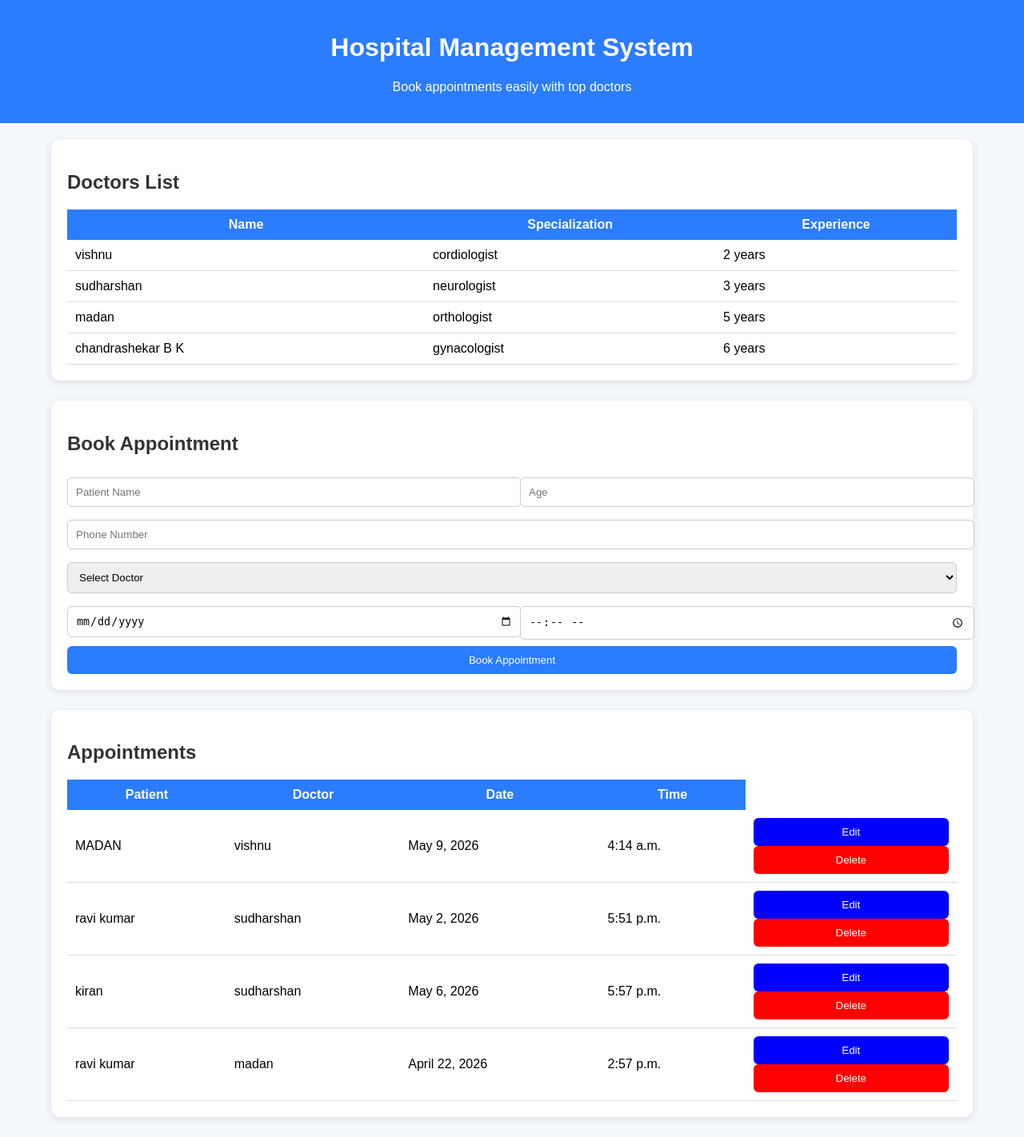
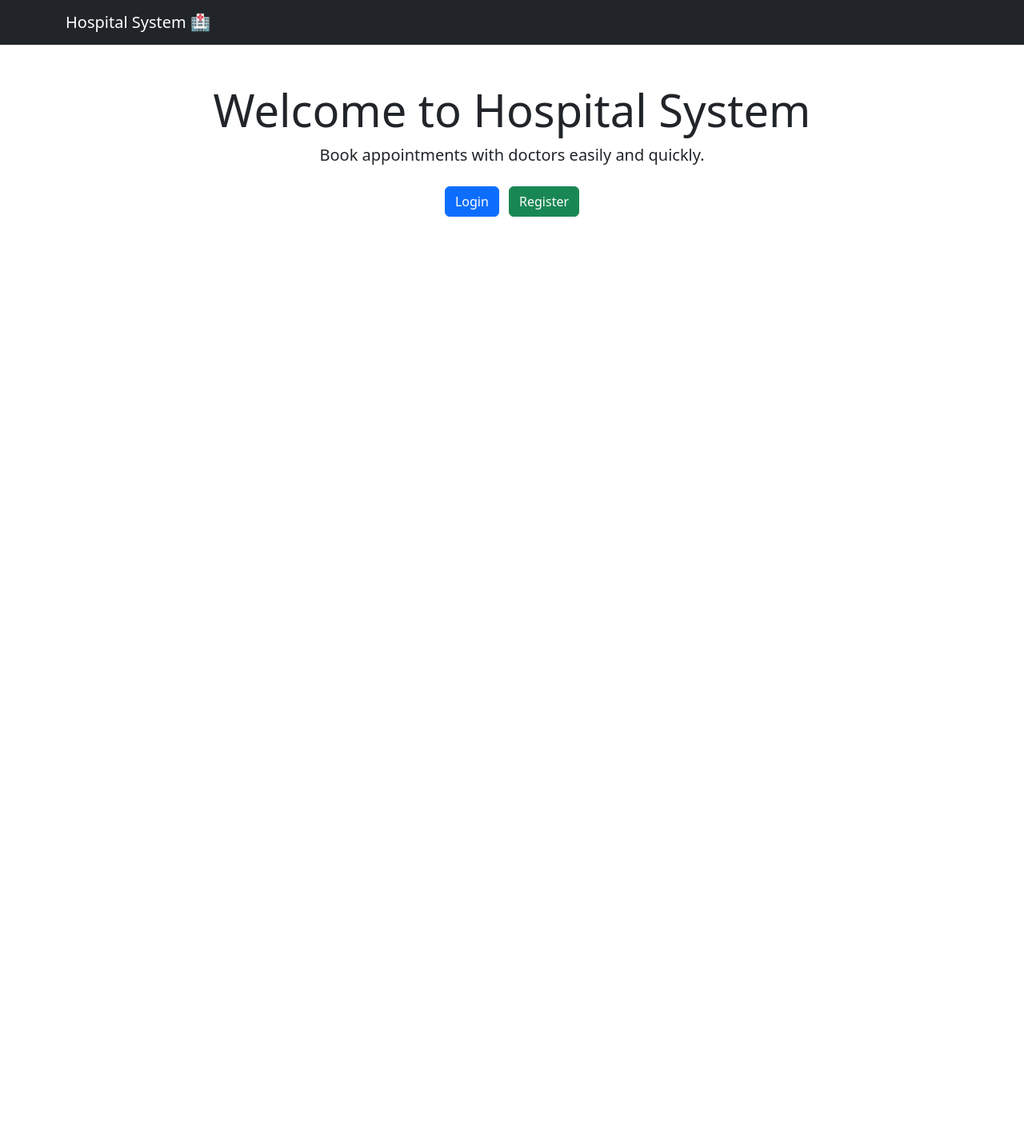
Before and after one commit to vishnu-R2005/Doctor-appointment-system__using_DJANGO, a Django app: page / in a window 1280 px wide. Shown: the whole page at 80% size. After the commit the page ends 271 px from the top, so only its background shows below. Run offline with Django 5.2, Linux system fonts and the light colour scheme; data comes from the database, SQL or seed files in the repository; both versions use the stored data as it was after the commit.

Commit message:
Created an autentication system to acces the protected pages

```diff
--- a/core/templates/home.html
+++ b/core/templates/home.html
@@ -1,3 +1,4 @@
+{% load static %}
 <!DOCTYPE html>
 <html>
 <head>
@@ -11,11 +12,19 @@
             padding: 0;
         }
 
-        header {
+        /* NAVBAR */
+        nav {
             background-color: #2b7cff;
             color: white;
-            padding: 20px;
-            text-align: center;
+            padding: 15px;
+        }
+
+        .nav-container {
+            width: 90%;
+            margin: auto;
+            display: flex;
+            justify-content: space-between;
+            align-items: center;
         }
 
         .container {
@@ -71,7 +80,6 @@
             border: none;
             border-radius: 6px;
             cursor: pointer;
-            width: 100%;
         }
 
         button:hover {
@@ -91,10 +99,34 @@
 
 <body>
 
-<header>
-    <h1>Hospital Management System</h1>
-    <p>Book appointments easily with top doctors</p>
-</header>
+<!-- ✅ NAVBAR -->
+<nav>
+    <div class="nav-container">
+
+        <h2 style="margin:0;">🏥 Hospital System</h2>
+
+        <div>
+            {% if user.is_authenticated %}
+                <span style="margin-right:15px;">
+                    Welcome, {{ user.username }}
+                </span>
+
+                <a href="{% url 'logout' %}">
+                    <button style="background:red;">Logout</button>
+                </a>
+            {% else %}
+                <a href="{% url 'login' %}">
+                    <button style="margin-right:10px;">Login</button>
+                </a>
+
+                <a href="{% url 'register' %}">
+                    <button style="background:green;">Register</button>
+                </a>
+            {% endif %}
+        </div>
+
+    </div>
+</nav>
 
 <div class="container">
 
@@ -129,7 +161,7 @@
 
     <!-- Appointment Form -->
     <div class="card">
-        <h2> Book Appointment</h2>
+        <h2>Book Appointment</h2>
 
         <form method="POST">
             {% csrf_token %}
@@ -180,6 +212,7 @@
                     <th>Doctor</th>
                     <th>Date</th>
                     <th>Time</th>
+                    <th>Actions</th>
                 </tr>
             </thead>
 
@@ -192,17 +225,17 @@
                     <td>{{ appointment.time }}</td>
                     <td>
                         <a href="{% url 'edit' appointment.id %}">
-                            <button style="background:blue; color:white;">Edit</button>
+                            <button style="background:blue;">Edit</button>
                         </a>
+
                         <a href="{% url 'delete' appointment.id %}">
-                            <button style="background:red; color:white;">Delete</button>
+                            <button style="background:red;">Delete</button>
                         </a>
                     </td>
-
                 </tr>
                 {% empty %}
                 <tr>
-                    <td colspan="4">No appointments booked</td>
+                    <td colspan="5">No appointments booked</td>
                 </tr>
                 {% endfor %}
             </tbody>
--- /dev/null
+++ b/core/templates/landing.html
@@ -0,0 +1,31 @@
+{% load static %}
+<!DOCTYPE html>
+<html>
+<head>
+    <title>Hospital System</title>
+
+    <link href="https://cdn.jsdelivr.net/npm/bootstrap@5.3.0/dist/css/bootstrap.min.css" rel="stylesheet">
+</head>
+
+<body>
+
+<!-- Navbar -->
+<nav class="navbar navbar-dark bg-dark">
+    <div class="container">
+        <span class="navbar-brand">Hospital System 🏥</span>
+    </div>
+</nav>
+
+<!-- Hero Section -->
+<div class="container text-center mt-5">
+    <h1 class="display-4">Welcome to Hospital System</h1>
+    <p class="lead">Book appointments with doctors easily and quickly.</p>
+
+    <div class="mt-4">
+        <a href="{% url 'login' %}" class="btn btn-primary me-2">Login</a>
+        <a href="{% url 'register' %}" class="btn btn-success">Register</a>
+    </div>
+</div>
+
+</body>
+</html>
--- a/core/urls.py
+++ b/core/urls.py
@@ -2,7 +2,12 @@ from django.urls import path
 from . import views
 
 urlpatterns = [
-    path('',views.home),
+    path('', views.landing, name='landing'),   # homepage
+    # path('/',views.home),
+    path('home/', views.home, name='home'),
     path("delete/<int:id>/",views.del_appointments, name="delete"),
     path('edit/<int:id>/', views.edit_appointment, name='edit'),
+    path('register', views.register, name='register'),
+    path('login/', views.user_login, name='login'),
+    path('logout/', views.user_logout, name='logout'),
 ]
--- a/core/views.py
+++ b/core/views.py
@@ -1,9 +1,15 @@
 from django.shortcuts import render,redirect
 from .models import Doctor,Patient,Appointment
+from django.contrib.auth.models import User
+# from django.contrib.auth import login
+from django.contrib.auth import authenticate, login,logout
+
 
 # Create your views here.
 
+from django.contrib.auth.decorators import login_required
 
+@login_required(login_url='/login/')
 def home(request):
     doctors=Doctor.objects.all()
     appointments=Appointment.objects.all()
@@ -34,17 +40,20 @@ def home(request):
             time=time
         )
 
-        return redirect('/')
+        return redirect('/home/')
 
     return render(request,'home.html',{
                   'doctors':doctors,
                   'appointments':appointments
                   })
 
+def landing(request):
+    return render(request, 'landing.html')
+
 def del_appointments(request,id):
     appointment = Appointment.objects.get(id=id)
     appointment.delete()
-    return redirect("/")
+    return redirect("/home")
 
 
 def edit_appointment(request,id):
@@ -68,8 +77,47 @@ def edit_appointment(request,id):
         appointment.patient.save()
         appointment.save()
 
-        return redirect('/')
+        return redirect('/home')
     return render(request,'edit.html',{
         'appointment': appointment,
         'doctors':doctors
     })
+
+def register(request):
+    if request.method == "POST":
+        username = request.POST.get('username')
+        password = request.POST.get('password')
+
+        user = User.objects.create_user(
+            username=username,
+            password=password
+        )
+
+        login(request, user)
+
+        return redirect('/home/')   # ✅ better than render
+
+    return render(request, 'register.html')   # ✅ handles GET
+
+
+def user_login(request):
+    if request.method == "POST":
+        username = request.POST.get('username')
+        password = request.POST.get('password')
+
+        user = authenticate(username=username, password=password)
+
+        if user:
+            login(request, user)
+            return redirect('/home/')
+        else:
+            return render(request, 'login.html', {'error': 'Invalid credentials'})
+
+    # 👉 THIS PART FIXES YOUR ERROR
+    return render(request, 'login.html')
+
+
+def user_logout(request):
+    logout(request)
+
+    return redirect('/login/')
--- a/hospital/settings.py
+++ b/hospital/settings.py
@@ -116,3 +116,7 @@ USE_TZ = True
 # https://docs.djangoproject.com/en/6.0/howto/static-files/
 
 STATIC_URL = 'static/'
+
+login_URL="/login"
+login_redirect_URL="/"
+logout_redirect_URL="/login"
```
Also changed, not shown: core/templates/login.html (added, +7 -0 lines), core/templates/register.html (added, +7 -0 lines), db.sqlite3.
